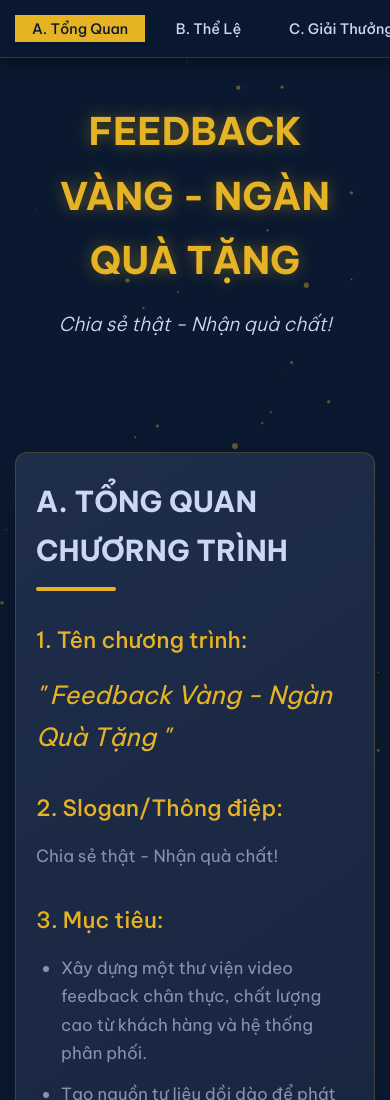
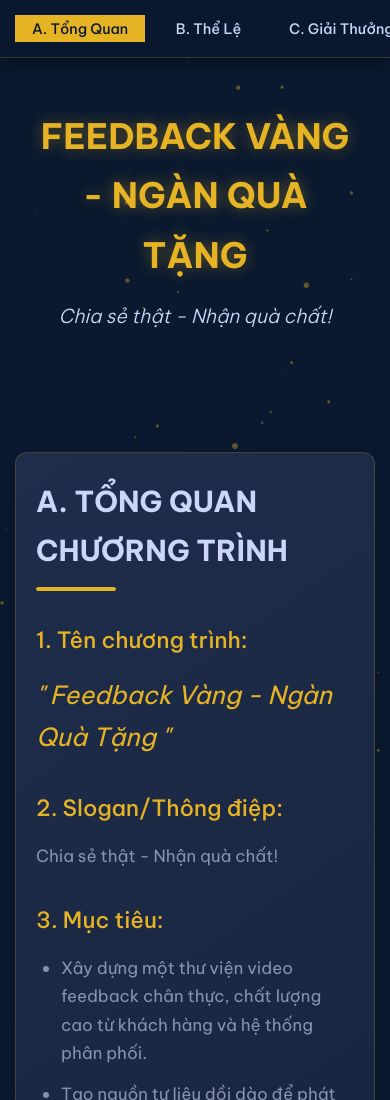
Before and after one commit to nguyenvanquoc54321000/ke-hoach-feedback, a plain HTML site: page index.html in a window 390 px wide. Shown: the top 1100 px of the page. Drawn offline with Linux system fonts and the light colour scheme.

Commit message:
Update index.html

```diff
--- a/index.html
+++ b/index.html
@@ -26,6 +26,7 @@
             margin: 0;
             padding: 0;
         }
+
 
         html {
             scroll-behavior: smooth;
@@ -275,7 +276,7 @@
                 padding: 90px 15px 60px 15px;
             }
             header h1 {
-                font-size: 38px; /* Slightly smaller on mobile for better fit */
+                font-size: 35px; /* Slightly smaller on mobile for better fit */
             }
             section {
                 padding: 25px 20px;
```
